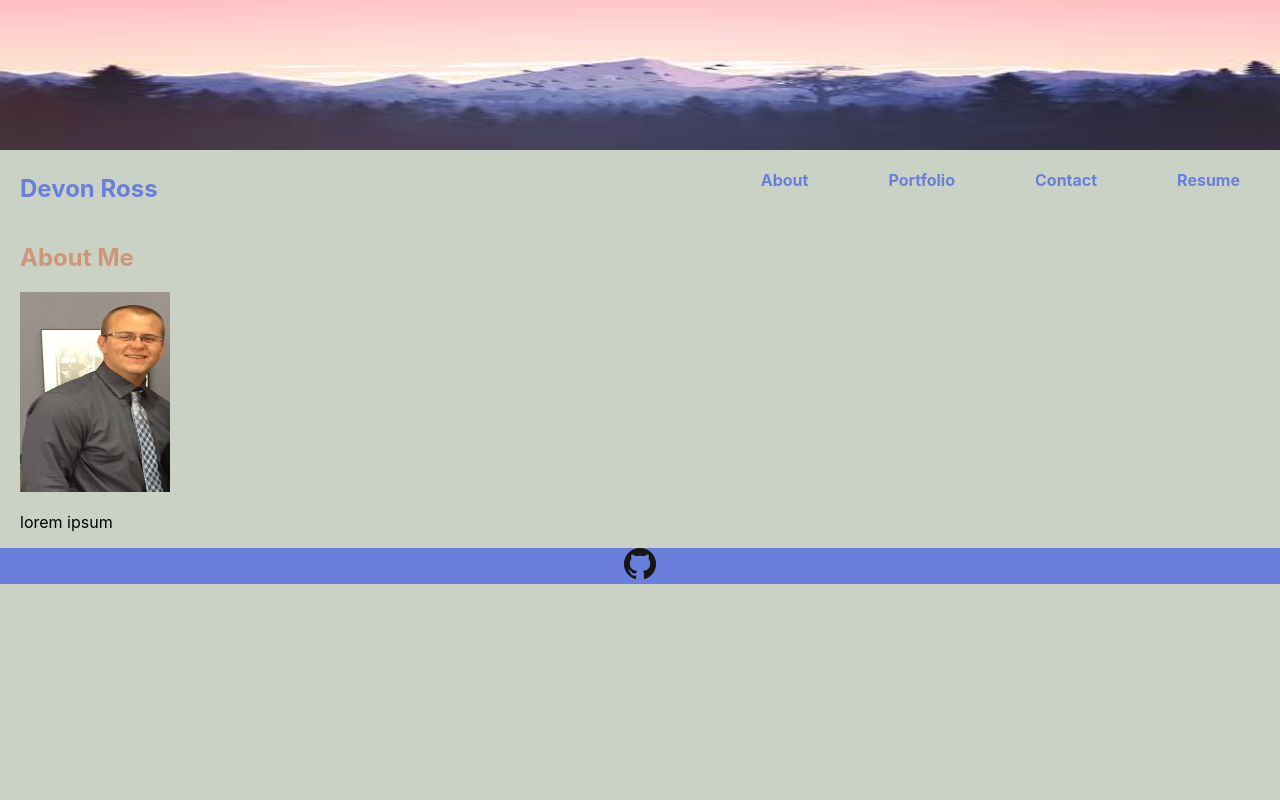
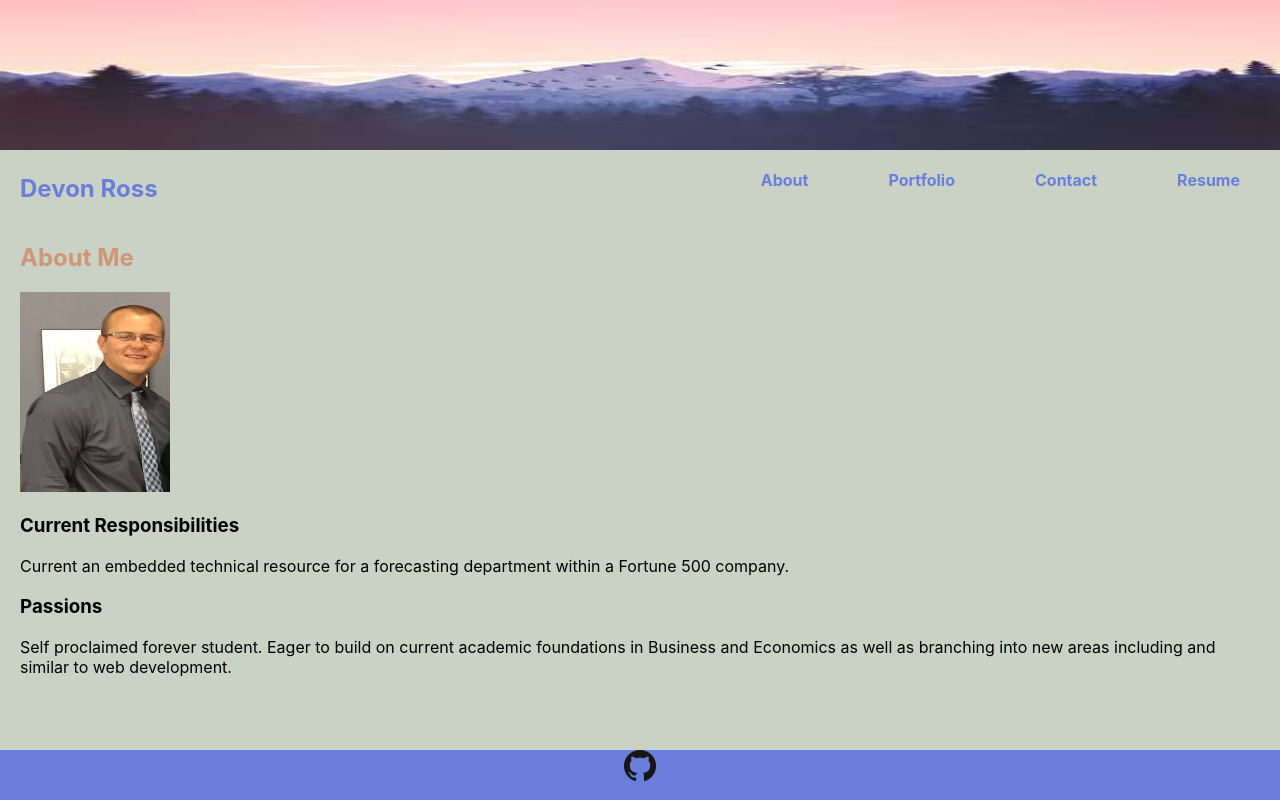
Before and after one commit to dr-50/ReactPortfolio, a React (Create React App) app in the folder portfolio/: page / in a window 1280 px wide. Built offline with nearby package versions, Linux system fonts and the light colour scheme.

Commit message:
updated footer

```diff
--- a/portfolio/src/App.js
+++ b/portfolio/src/App.js
@@ -3,6 +3,7 @@ import coverHeaderImage from "./assets/cover/cover-header-image.jpg"
 // import About from './components/About'
 import Nav from './components/pages/Nav'
 import PortfolioContainer from './components/PortfolioContainer'
+import GitHubLogo from "./assets/images/GitHub-Mark-32px.png"
 
 import './App.css';
 
@@ -13,6 +14,9 @@ function App() {
       <main>
         <PortfolioContainer />
       </main>
+      <footer>
+            <a href="https://github.com/dr-50"> <img src={GitHubLogo} /> </a>
+      </footer>
     </div>
   )
 }
--- a/portfolio/src/components/PortfolioContainer.js
+++ b/portfolio/src/components/PortfolioContainer.js
@@ -4,7 +4,7 @@ import About from './pages/About';
 import Contact from './pages/Contact';
 import Portfolio from './pages/Portfolio';
 import Resume from './pages/Resume';
-import GitHubLogo from "../assets/images/GitHub-Mark-32px.png"
+
 
 
 function PortfolioPage() {
@@ -30,9 +30,6 @@ function PortfolioPage() {
                 <Nav currentPage={currentPage} handlePageChange={handlePageChange} />
             }
             <div>{renderPage(currentPage)}</div>
-            <footer>
-            <a href="https://github.com/dr-50"> <img src={GitHubLogo} /> </a>
-            </footer>
         </div>
     )
 }
--- a/portfolio/src/components/pages/About.js
+++ b/portfolio/src/components/pages/About.js
@@ -1,15 +1,29 @@
-import React from 'react';
-import personalImg from '../../assets/images/personal-photo.jpg'
-
+import React from "react";
+import personalImg from "../../assets/images/personal-photo.jpg";
 
 function About() {
-    return (
-        <section>
-            <h1 id="about">About Me</h1>
-            <img src={personalImg} className="my-2" style={{ width: "10%", minWidth:"150px", height: "200px" }} alt="cover"/>
-            <p>lorem ipsum </p>
-        </section>
-    )
+  return (
+    <section>
+      <h1 id="about">About Me</h1>
+      <img
+        src={personalImg}
+        className="my-2"
+        style={{ width: "10%", minWidth: "150px", height: "200px" }}
+        alt="cover"
+      />
+      <h3>Current Responsibilities</h3>
+      <p>
+        Current an embedded technical resource for a forecasting department within a Fortune 500 company.
+      </p>
+      <h3>Passions</h3>
+      <p>
+        Self proclaimed forever student. Eager to build on current academic
+        foundations in Business and Economics as well as branching into new
+        areas including and similar to web development.
+      </p>
+      <h3></h3>
+    </section>
+  );
 }
 
 export default About;
--- a/portfolio/src/index.css
+++ b/portfolio/src/index.css
@@ -30,6 +30,7 @@ body {
   -webkit-font-smoothing: antialiased;
   -moz-osx-font-smoothing: grayscale;
   background:var(--primary);
+  margin-bottom: 50px;
 }
 
 code {
@@ -69,6 +70,13 @@ section {
 }
 
 footer {
+  position:fixed;
+  bottom:0px;
+  height: 50px;
+  width: 100%;
+  margin-bottom: 0;
+  left:0;
+  right:0;
   display: flex;
   flex-wrap: wrap;
   justify-content: center;
```
